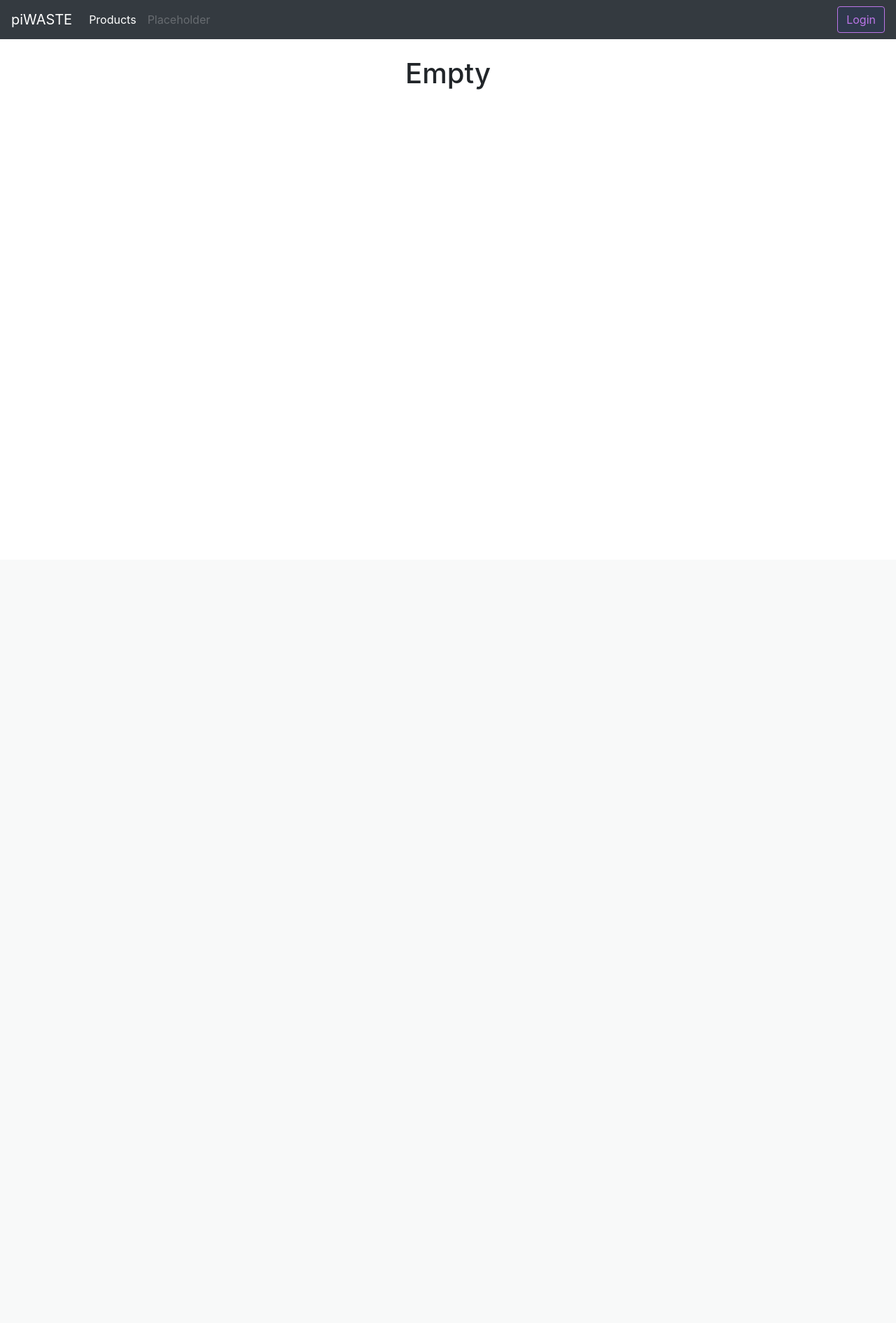
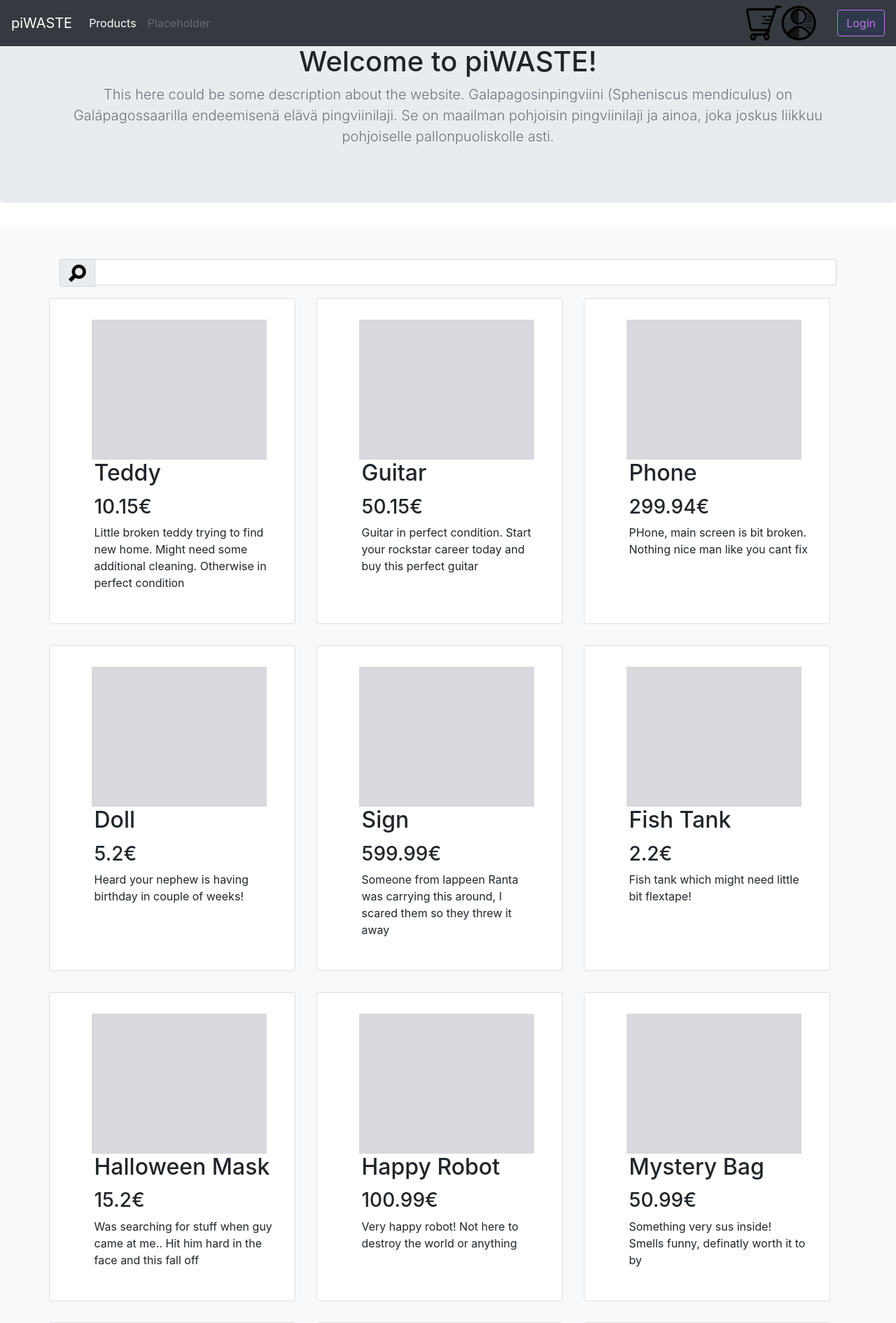
Before and after one commit to mmalmi1/piWASTE, a Flask app: page /products in a window 1280 px wide. Shown: the top 1891 px of the page at 70% size. Before the commit the page ends 128 px from the top, so only its background shows below. Run offline with Flask 2, Linux system fonts and the light colour scheme; data comes from the database, SQL or seed files in the repository; some libraries are stand-ins or nearby versions.

Commit message:
Added profile and shopping cart image

```diff
--- a/app/schema.sql
+++ b/app/schema.sql
@@ -60,6 +60,7 @@ INSERT INTO products (name, price, description, image, stock) VALUES ('60 kmh li
 INSERT INTO products (name, price, description, image, stock) VALUES ('Tire', 9.99, 'Interresting tire.', 'assets/tire.png', 1);
 INSERT INTO products (name, price, description, image, stock) VALUES ('Plant', 19.99, 'Looks like xmas tree!', 'assets/plant.png', 1);
 INSERT INTO products (name, price, description, image, stock) VALUES ('Pan', 49.99, 'Maby Teflon, maby now. Gets your stuff cooked anyways', 'assets/pan.png', 1);
+INSERT INTO products (name, price, description, image, stock) VALUES ('Whale', 49.99, 'From deep seas! Makes perfect fit with fish tank', 'assets/whale.png', 1);
 
 
 INSERT INTO users (username, password, access_level, name, email) VALUES ('admin', 'admin', 2, 'admin', 'admin@admin.ad');
--- a/app/static/assets/main.css
+++ b/app/static/assets/main.css
@@ -15,6 +15,7 @@ a:hover {
     width: 250px;
     height: 200px;
 }
+
 
 html, body {
     max-width: 100%;
--- a/app/templates/base.html
+++ b/app/templates/base.html
@@ -52,10 +52,18 @@
                     </li>
                 </ul>
                 <a class="form-inline mt-2 cart-link mt-md-0" href="{{ url_for('shopping_cart.shopping_cart') }}">
-                    <button class="btn shopcart-btn btn-outline-success my-2 my-sm-0" id="shopcartButton" type="submit">Cart</button>
+                    <div class="my-2 my-sm-0" preserveAspectRatio="xMidYMid slice" focusable="false" id="shopcartButton">
+                        <img src="{{url_for('static', filename='assets/shopping_cart.png')}}"  alt="Admin" width="50" height="50">
+                        <title>Shopping Cart</title>
+                        <rect width="100%" height="100%" fill="#eee"/>
+                    </div>
                 </a>
                 <a class="form-inline mt-2 mt-md-0" href="{{ url_for('profile.profile') }}">
-                    <button class="btn profile-btn btn-outline-success my-2 my-sm-0" id="profileButton" type="submit">Profile</button>
+                    <div class="my-2 my-sm-0" preserveAspectRatio="xMidYMid slice" focusable="false" id="profileButton">
+                        <img src="{{url_for('static', filename='assets/profile.png')}}"  alt="Admin" width="50" height="50">
+                        <title>Profile</title>
+                        <rect width="100%" height="100%" fill="#eee"/>
+                    </div>
                 </a>
                 <a class="form-inline mt-2 mt-md-0" id="logInButtonLink" href="">
                     <button class="btn btn-outline-success my-2 my-sm-0" id="logInButton" type="submit"></button>
--- a/app/templates/index.html
+++ b/app/templates/index.html
@@ -52,7 +52,7 @@
     fetch("../get_all_entrys/products").then(function(response){
         return response.json();
     }).then(function(json) {
-        for(var i=0; i<json.length; i++) {
+        for(var i=0; i < 3; i++) {
             let { id, name, price, description, image, stock } = json[i];
             // Create clone so old one donesn't get erased!
             card = raw.clone();
--- a/app/templates/products.html
+++ b/app/templates/products.html
@@ -2,18 +2,39 @@
 
 {% block head %}
 
-   <!-- Custom styles for this template -->
+    <!-- Custom styles for this template -->
+    <link rel="stylesheet" type="text/css" href={{ url_for('static', filename='assets/main.css')}}>
 
 {% endblock %}
 
 
 {% block body %}
 
-<div class="row">
-    <div class="col-md-4 mx-auto">
-        <h1 style="margin-top:20%">
-            Empty
-        </h1>
+<section class="jumbotron text-center">
+    <div class="container">
+        <h1 class="jumbotron-heading">Welcome to piWASTE!</h1>
+        <p class="lead text-muted">This here could be some description about the website. Galapagosinpingviini (Spheniscus mendiculus) on Galápagossaarilla endeemisenä elävä pingviinilaji. Se on maailman pohjoisin pingviinilaji ja ainoa, joka joskus liikkuu pohjoiselle pallonpuoliskolle asti.</p>
+    </div>
+</section>
+
+<div class="album py-5 bg-light">
+    <div class="container">
+        <div class="input-group mb-3">
+            <div class="input-group-prepend">
+              <span class="input-group-text" id="searchfield">
+                <div class="my-2 my-sm-0" preserveAspectRatio="xMidYMid slice" focusable="false" id="shopcartButton">
+                    <img src="{{url_for('static', filename='assets/search_icon.png')}}"  alt="Admin" width="25" height="25">
+                    <title>Search icon</title>
+                    <rect width="100%" height="100%" fill="#eee"/>
+                </div>
+              </span>
+            </div>
+            <input type="text" class="form-control" placeholder="" aria-label="" aria-describedby="searchfield">
+          </div>
+        <div class="row">
+            <div class="card-deck md-4 text-center">
+            </div>
+        </div>
     </div>
 </div>
 
@@ -21,5 +42,46 @@
 
 
 {% block script %}
+<script type=text/javascript>
+    var raw = $(`
+    <div class="main-page-card card-group">
+        <div class="card inner-card md-4 box-shadow" style="width: 22rem;">
+            <a class="product-link" href="">
+                <div class="card-body">
+                    <div class="product-placeholder-img mx-auto" preserveAspectRatio="xMidYMid slice" focusable="false">
+                        <title>Placeholder</title>
+                        <rect width="100%" height="100%" fill="#eee"/>
+                    </div>
+            </a>
+                    <h2 class="card-title">Name</h2>
+                    <h3 class="card-price">1.99€</h3>
+                    <p class="card-description">Empty</p>
+                </div>
+        </div>
+    </div>`);
 
+    fetch("../get_all_entrys/products").then(function(response){
+        return response.json();
+    }).then(function(json) {
+        for(var i=0; i<json.length; i++) {
+            let { id, name, price, description, image, stock } = json[i];
+            // Create clone so old one donesn't get erased!
+            card = raw.clone();
+
+            // Append item to deck, find by class card-deck
+            card.appendTo($(".card-deck"));
+
+            // Insert values from DB
+            $(".card-title").last().text(name);
+            $(".card-price").last().text(price).append("€");
+            $(".card-description").last().text(description);
+
+            var url = "product/".concat(id);
+            $(".product-link").last().attr("href", url);
+
+
+        };
+
+    });
+</script>
 {% endblock %}
--- a/app/templates/profile.html
+++ b/app/templates/profile.html
@@ -16,7 +16,7 @@
                 <div class="card">
                     <div class="card-body">
                         <div class="d-flex flex-column align-items-center text-center">
-                            <img src="{{url_for('static', filename='assets/default-profile-picture1.jpg')}}" alt="Admin" class="rounded-circle" width="150">
+                            <img src="{{url_for('static', filename='assets/profile.png')}}" alt="Admin" class="rounded-circle" width="150">
                             <div class="mt-3">
                                 <h4>{{ name }}</h4>
                             </div>
@@ -57,7 +57,7 @@
                     </div>
                 </div>
                 <a class="form-inline mt-2 mt-md-0" href="{{ url_for('profile.edit') }}">
-                    <button class="btn btn-primary edit-button" type="submit">Edit profile</button>
+                    <button class="btn btn-outline-dark edit-button" type="submit">Edit profile</button>
                 </a>
             </div>
         </div>
```
Also changed, not shown: app/templates/cart.html (+5 -5 lines), app/templates/edit_profile.html (+4 -3 lines), app/static/assets/search_icon.png (added), instance/app.sqlite.
